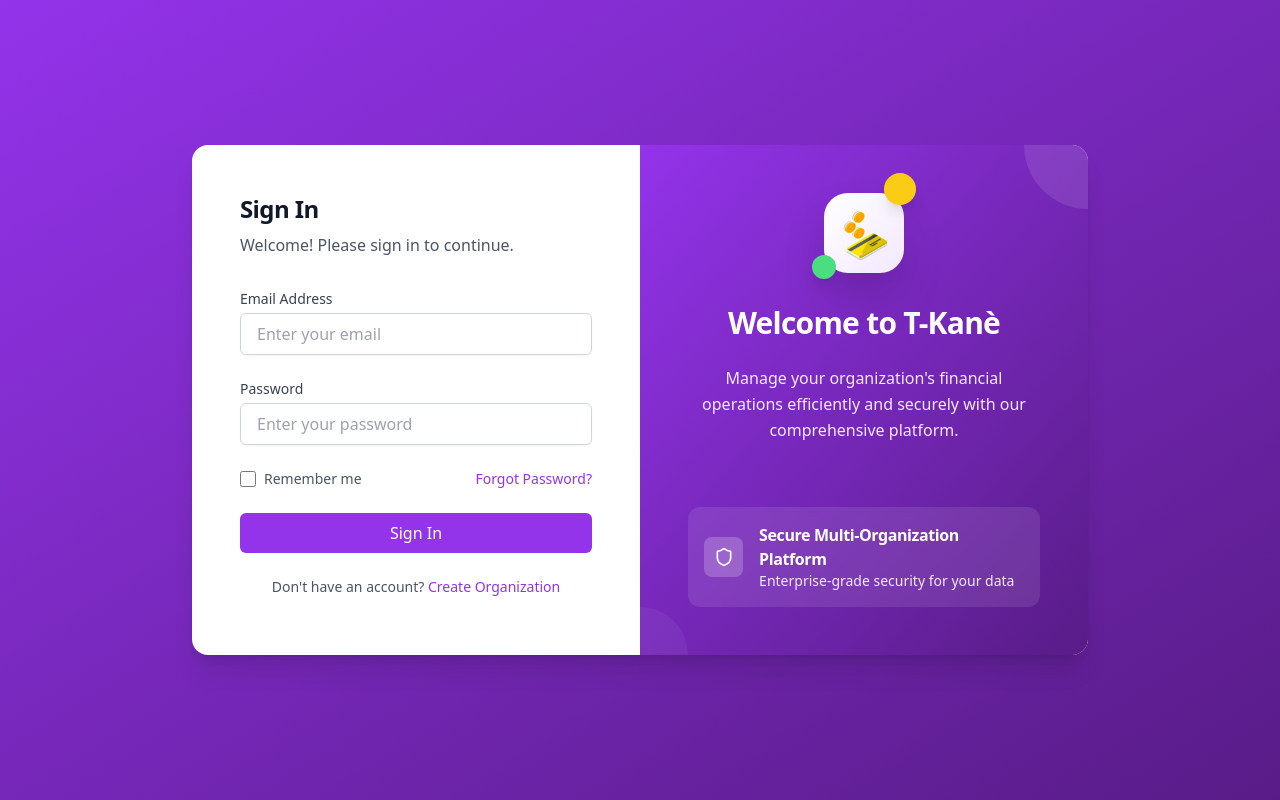
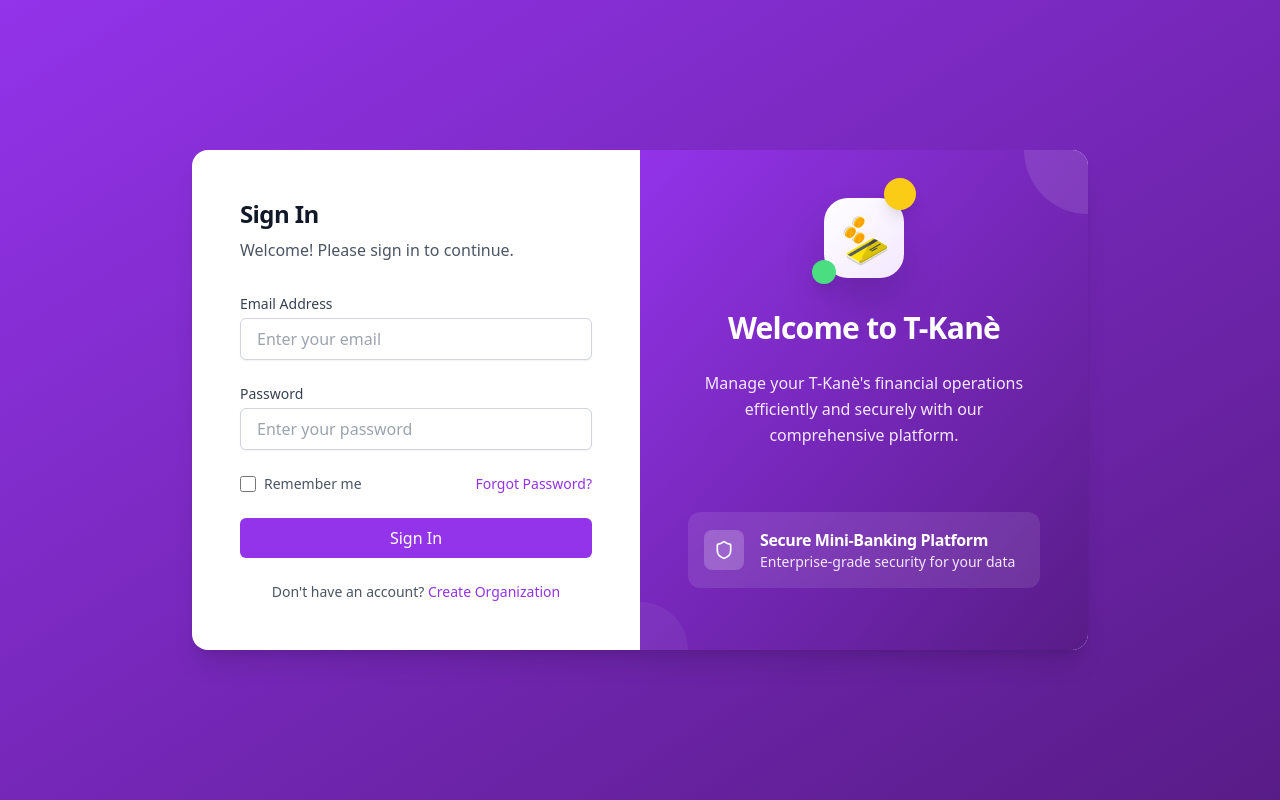
Before and after one commit to bvolvy/t-kane, a React (Vite) app: page /signin/ in a window 1280 px wide. Built offline with nearby package versions, Linux system fonts and the light colour scheme.

Commit message:
Updated SignIn.tsx

```diff
--- a/src/pages/auth/SignIn.tsx
+++ b/src/pages/auth/SignIn.tsx
@@ -238,7 +238,7 @@ const SignIn: React.FC = () => {
 
           <h2 className="text-3xl font-bold mb-6 text-center">Welcome to T-Kanè</h2>
           <p className="text-purple-100 mb-8 text-center leading-relaxed">
-            Manage your organization's financial operations efficiently and securely with our comprehensive platform.
+            Manage your T-Kanè's financial operations efficiently and securely with our comprehensive platform.
           </p>
 
           <div className="mt-8 space-y-6">
@@ -247,7 +247,7 @@ const SignIn: React.FC = () => {
                 <Shield className="w-5 h-5 text-white" />
               </div>
               <div>
-                <h3 className="font-semibold text-white">Secure Multi-Organization Platform</h3>
+                <h3 className="font-semibold text-white">Secure Mini-Banking Platform</h3>
                 <p className="text-purple-100 text-sm">Enterprise-grade security for your data</p>
               </div>
             </div>
```
